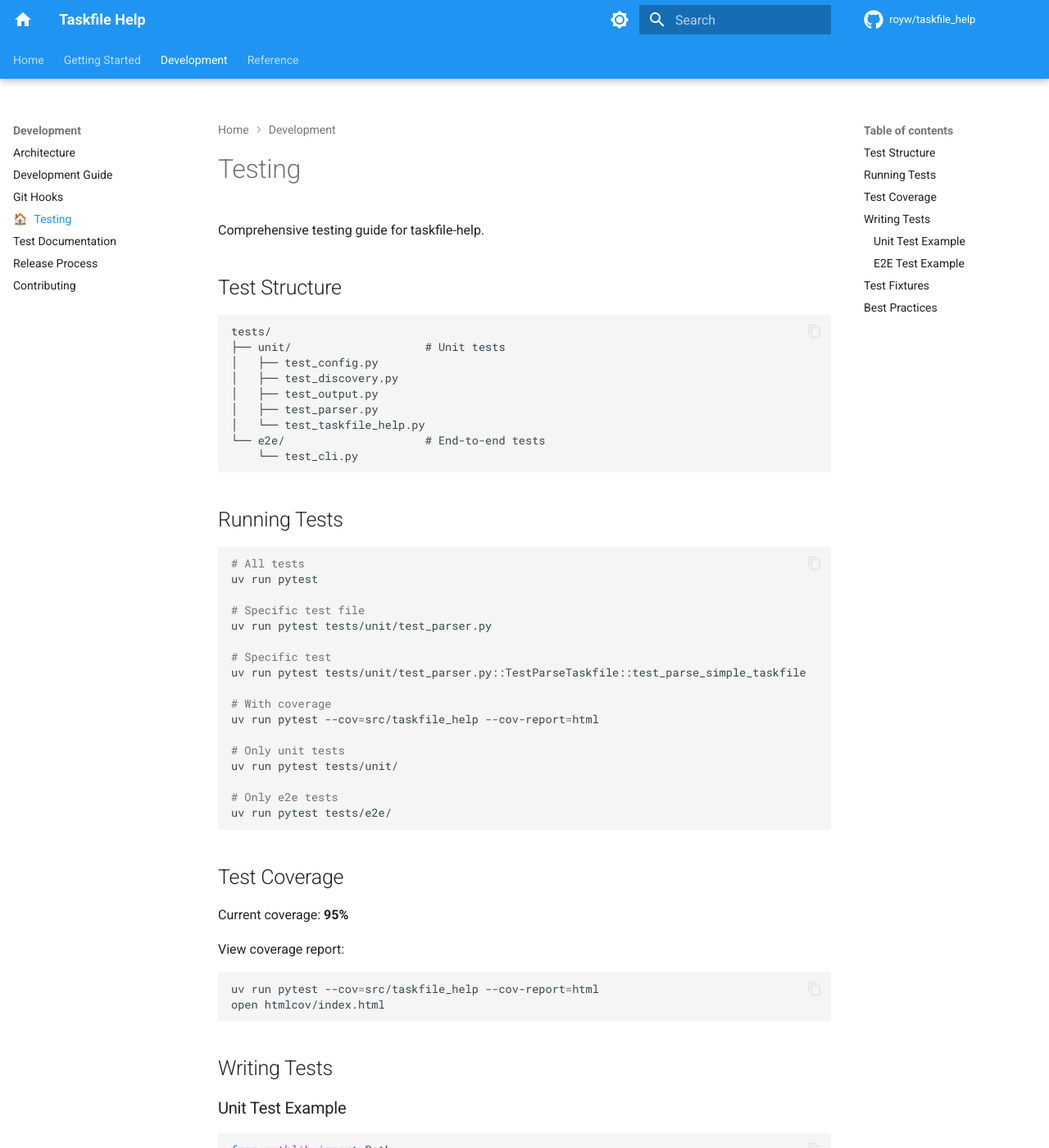
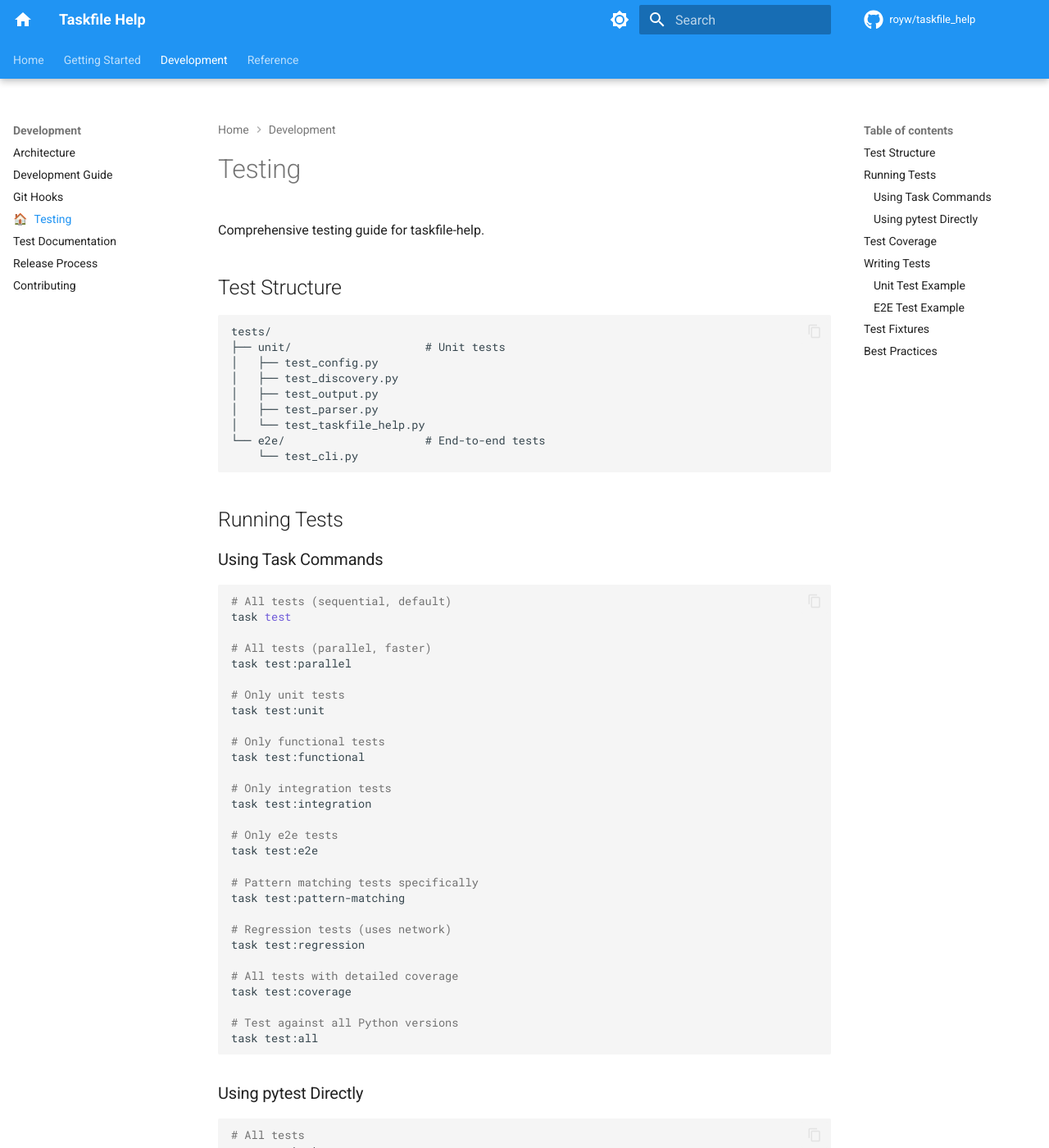
Before and after one commit to royw/taskfile_help, an MkDocs documentation site: the page built from docs/development/testing.md, in a window 1280 px wide and 1400 px high. Shown: the whole window at 82% size. Built offline with MkDocs 1.6.1 and Material for MkDocs 9.7.7, drawn with Linux system fonts in a browser that asks for light colours; comment, search, counter and statistics services are not loaded.

Commit message:
docs: update documentation for taskfile system backport
- Update release:build to release:prepare throughout docs
- Document new test tasks (test:parallel, test:pattern-matching, test:regression)
- Add emoji replacement system documentation (lint:fix:emoji)
- Revert check task to use sequential test instead of test:parallel

````diff
--- a/Taskfile.yml
+++ b/Taskfile.yml
@@ -93,7 +93,7 @@ tasks:
       - task: format
       - task: lint
       - task: metrics:complexity
-      - task: test:parallel
+      - task: test
 
   # === Build ===
   build:
--- a/docs/development/testing.md
+++ b/docs/development/testing.md
@@ -17,6 +17,42 @@ tests/
 ```
 
 ## Running Tests
+
+### Using Task Commands
+
+```bash
+# All tests (sequential, default)
+task test
+
+# All tests (parallel, faster)
+task test:parallel
+
+# Only unit tests
+task test:unit
+
+# Only functional tests
+task test:functional
+
+# Only integration tests
+task test:integration
+
+# Only e2e tests
+task test:e2e
+
+# Pattern matching tests specifically
+task test:pattern-matching
+
+# Regression tests (uses network)
+task test:regression
+
+# All tests with detailed coverage
+task test:coverage
+
+# Test against all Python versions
+task test:all
+```
+
+### Using pytest Directly
 
 ```bash
 # All tests
````
Also changed, not shown: CHANGELOG.md (+1 -0 lines), docs/development/contributing.md (+3 -0 lines), docs/development/guide.md (+3 -3 lines), docs/development/releasing.md (+5 -5 lines).
